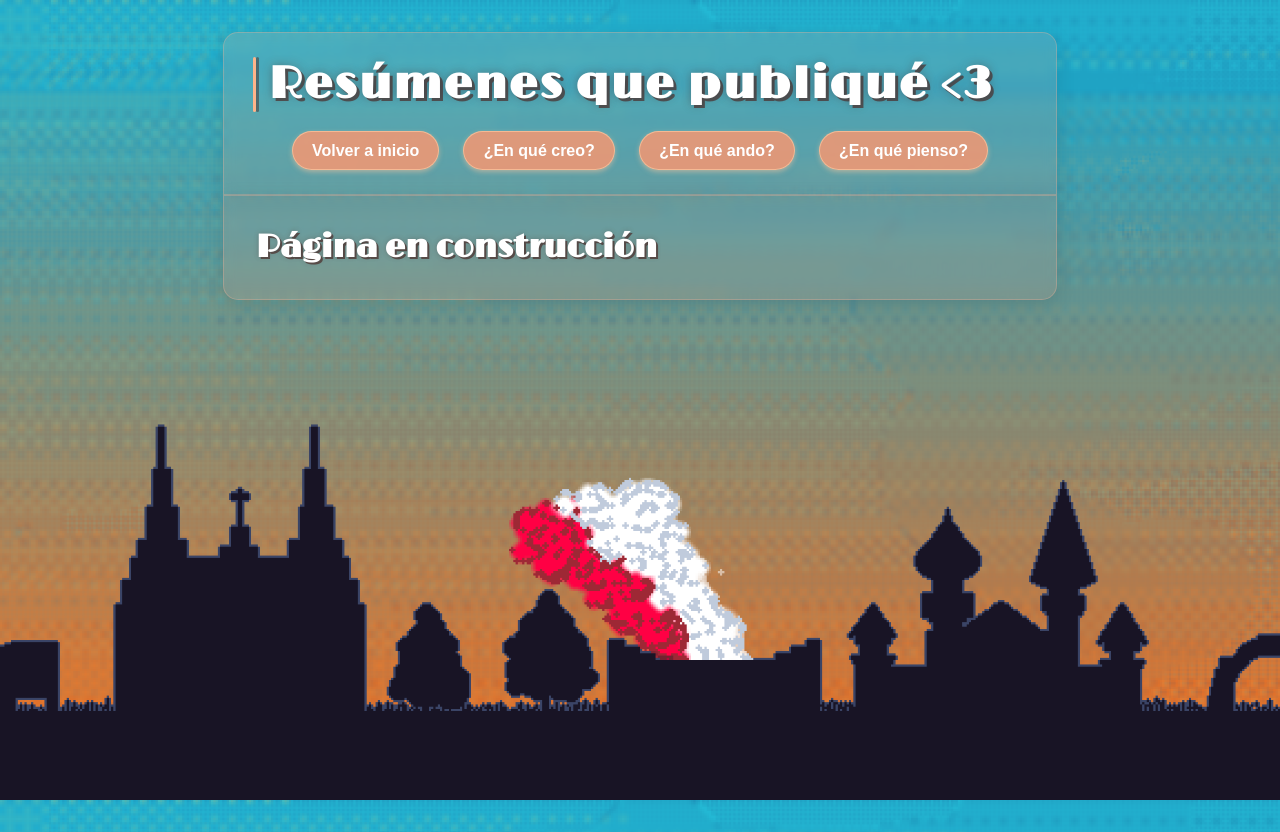
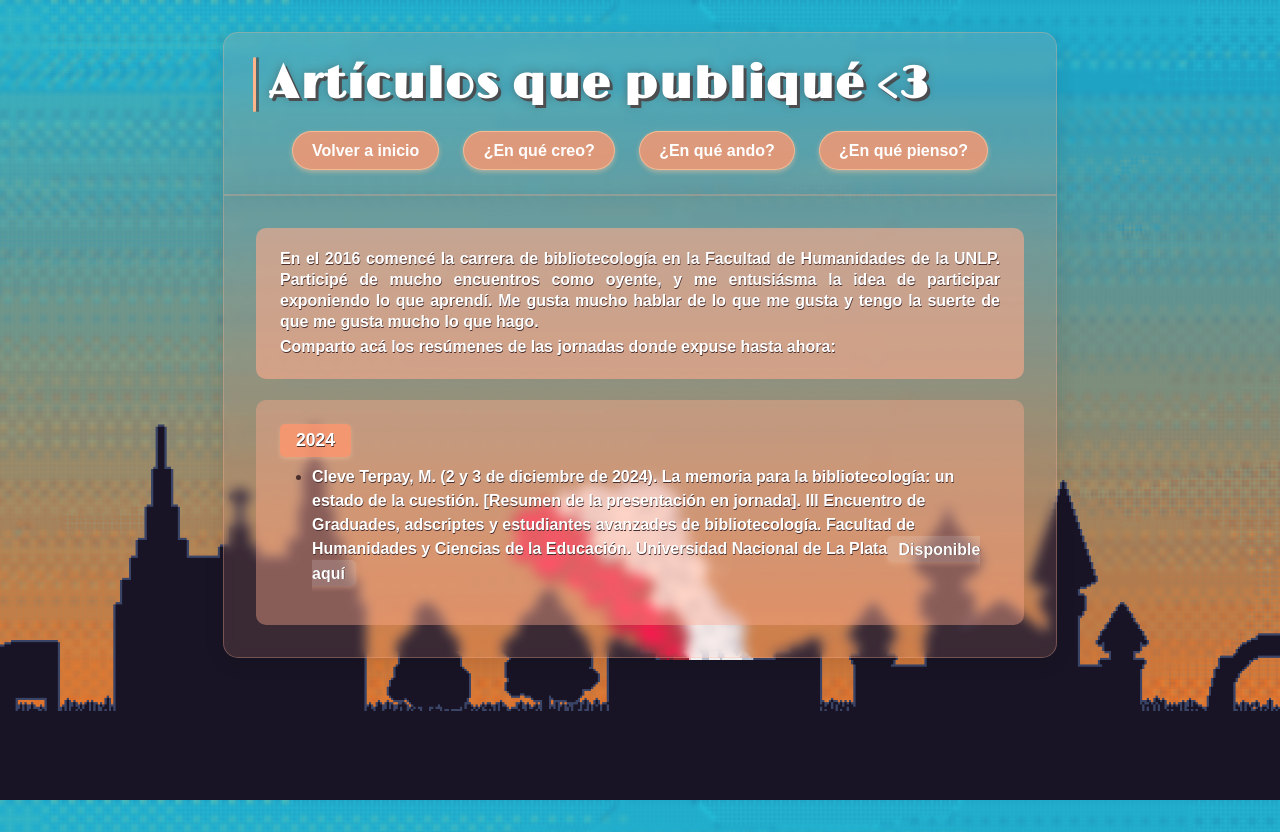
Before and after one commit to ManuCleve/Manufactured, a plain HTML site: page pages/resumenes.html in a window 1280 px wide. Drawn offline with nearby package versions, Linux system fonts and the light colour scheme.

Commit message:
develop: resumenes listo.

```diff
--- a/pages/resumenes.html
+++ b/pages/resumenes.html
@@ -12,7 +12,7 @@
     </head>
     <body>
         <header>
-            <h1>Resúmenes que publiqué <3</h1>
+            <h1>Artículos que publiqué <3</h1>
             <div>
                 <nav>
                     <ul>
@@ -24,10 +24,17 @@
                 </nav>
             </div>
         </header>
-        <main>
-            <div>
-                <h2>Página en construcción</h2>
-            </div>
+        <main class="columnas">
+            <section class="introduccion">
+                <p>En el 2016 comencé la carrera de bibliotecología en la Facultad de Humanidades de la UNLP. Participé de mucho encuentros como oyente, y me entusiásma la idea de participar exponiendo lo que aprendí. Me gusta mucho hablar de lo que me gusta y tengo la suerte de que me gusta mucho lo que hago.</p>
+                <p>Comparto acá los resúmenes de las jornadas donde expuse hasta ahora:</p>
+            </section>
+            <section class="contenido">
+                <h3 class="año">2024</h3>
+                        <ul>
+                            <li>Cleve Terpay, M. (2 y 3 de diciembre de 2024). La memoria para la bibliotecología: un estado de la cuestión. [Resumen de la presentación en jornada]. III Encuentro de Graduades, adscriptes y estudiantes avanzades de bibliotecología. Facultad de Humanidades y Ciencias de la Educación. Universidad Nacional de La Plata<a href="https://congresos.fahce.unlp.edu.ar/encuentro-graduades-biblio/iii-encuentro/actas/ponencia-250313090313402768/@@display-file/file/Cleve-Normalizado.pdf" target="_blank">Disponible aquí</a></li>
+                        </ul>
+            </section>
         </main>
     </body>
 </html>
--- a/styles.css
+++ b/styles.css
@@ -230,15 +230,22 @@ footer {
 
 .introduccion {
     background: rgba(255, 170, 140, 0.6); /* más opaco */
-    padding: 1.5rem;
+    text-align: justify;
+    padding: 1rem 1.5rem;
     border-radius: 10px;
-    margin-bottom: 1.5rem;
+    margin-bottom: 1rem;
     color: #ffffff;
     text-shadow: 0.5px 0.5px 0.5px #4b2e2b;
 }
 
+.introduccion p {
+    margin-top: 0.3rem;
+    margin-bottom: 0.3rem;
+    line-height: 1.3;
+}
+
 .contenido {
-    background: rgba(255, 170, 140, 0.3); /* un poco menos opaco */
+    background: rgba(255, 170, 140, 0.4); /* un poco menos opaco */
     padding: 1.5rem;
     border-radius: 10px;
     color: #ffffff;
@@ -271,7 +278,7 @@ footer {
   box-shadow: 0 4px 10px rgba(255, 200, 160, 0.5);
 }
 
-main.columnas {
+.columnas {
     display: flex;
     flex-direction: column;
     gap: 0.3rem;
```
Also changed, not shown: 1 other file.
